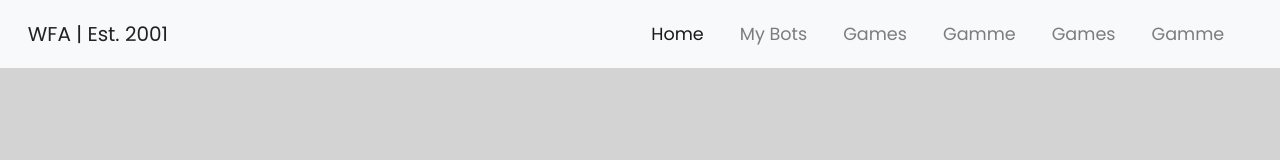
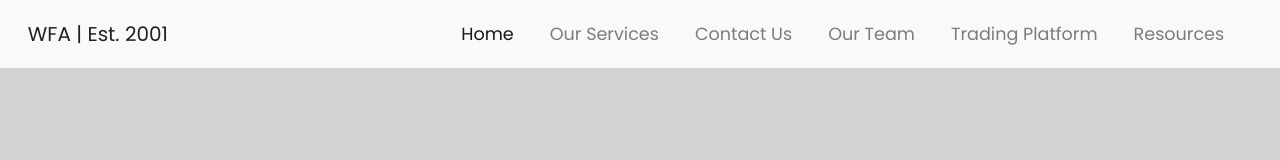
Before and after one commit to Im2Slothy/WFA, a plain HTML site: page resources.html in a window 1280 px wide. Drawn offline with nearby package versions, Linux system fonts and the light colour scheme.

Commit message:
Update resources.html

```diff
--- a/resources.html
+++ b/resources.html
@@ -29,19 +29,19 @@
 					<a class="nav-link" href="index.html">Home</a>
 				</li>
 				<li class="nav-item">
-					<a class="nav-link" href="service.html">My Bots</a>
+					<a class="nav-link" href="service.html">Our Services</a>
 				</li>
 				<li class="nav-item">
-					<a class="nav-link" href="contact.html">Games</a>
+					<a class="nav-link" href="contact.html">Contact Us</a>
 				</li>
 				<li class="nav-item">
-					<a class="nav-link" href="team.html">Gamme</a>
+					<a class="nav-link" href="team.html">Our Team</a>
 				</li>
-        <li class="nav-item">
-					<a class="nav-link" href="trading.html">Games</a>
+        			<li class="nav-item">
+					<a class="nav-link" href="trading.html">Trading Platform</a>
 				</li>
 				<li class="nav-item">
-					<a class="nav-link" href="resources.html">Gamme</a>
+					<a class="nav-link" href="resources.html">Resources</a>
 				</li>
 			</ul>
 		</div>
```
